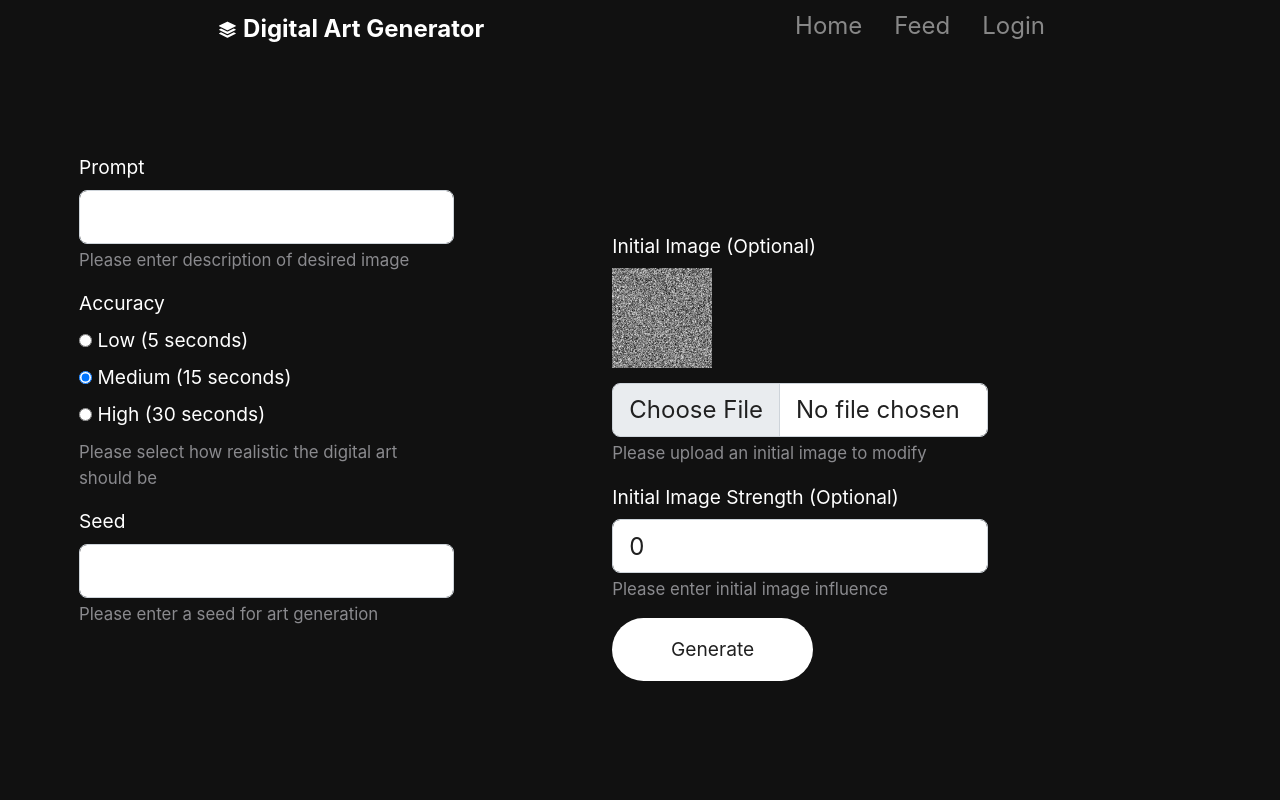
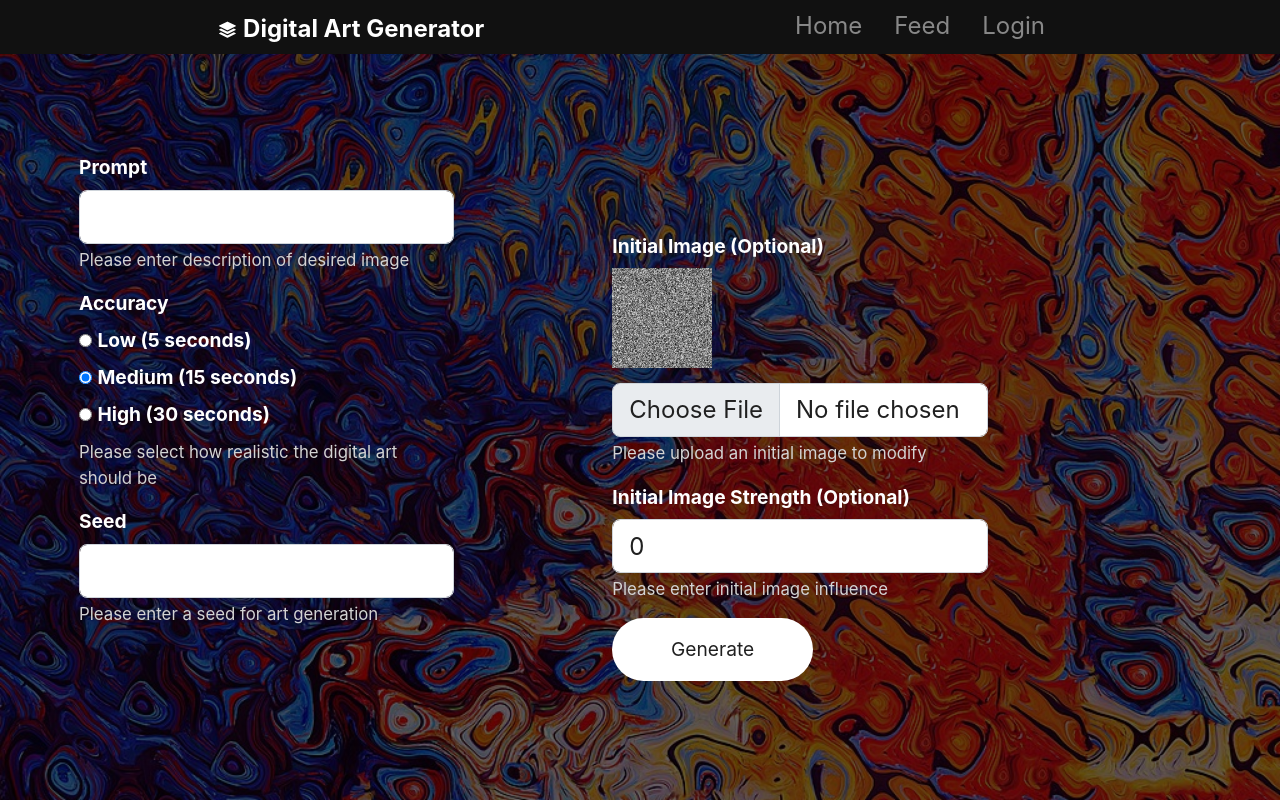
Before and after one commit to shobhitmir/deepmint, a Django app: page /artgen/ in a window 1280 px wide. Run offline with Django 3.2, Linux system fonts and the light colour scheme; some libraries are stand-ins or nearby versions.

Commit message:
changed background image for artgen

```diff
--- a/nftgen/templates/artgen.html
+++ b/nftgen/templates/artgen.html
@@ -27,7 +27,23 @@
     }
     body {
       padding-top: 60px;
+      background-image:
+      linear-gradient(
+      rgba(0, 0, 0, 0.6),
+      rgba(0, 0, 0, 0.6)
+    ),
+      url('../static/images/bg.jpg');
+      background-repeat: repeat-y;
+      background-size: cover;
     }
+    label {
+      color:white;
+      font-weight: bolder;
+    }
+    .form-text {
+      color: lightgray !important;
+    }
+
     .navbar {
     padding-top: 0 !important;
     padding-bottom: 0 !important;
@@ -35,6 +51,8 @@
     .dropdown-menu a:hover {
       background-color: black;
     }
+
+
   </style>
   <link rel="stylesheet" href="{% static 'css/theme.min.css' %}">
   <script src="https://code.jquery.com/jquery-3.3.1.slim.min.js" integrity="sha384-q8i/X+965DzO0rT7abK41JStQIAqVgRVzpbzo5smXKp4YfRvH+8abtTE1Pi6jizo" crossorigin="anonymous"></script>
--- a/nftgen/templates/landing.html
+++ b/nftgen/templates/landing.html
@@ -165,11 +165,11 @@
       <div class="container py-vh-4 position-relative mt-5 px-vw-5 text-center">
         <div class="row d-flex align-items-center justify-content-center py-vh-5">
           <div class="col-12 col-xl-10">
-            <span class="h5 text-secondary fw-lighter">Our Goal</span>
+            <span class="h5 text-secondary fw-lighter" style="font-weight: bolder !important;">Our Goal</span>
             <h1 class="display-huge mt-3 mb-3 lh-1">Enable easy creation of NFTs</h1>
           </div>
           <div class="col-12 col-xl-8">
-            <p class="lead text-secondary">We provide a platform for users to create their own NFTs using
+            <p class="lead text-secondary" style="font-weight: bolder;">We provide a platform for users to create their own NFTs using
                 Neural Networks
             </p>
           </div>
```
Also changed, not shown: nftgen/static/images/artgen_bg.jpeg (added), nftgen/static/images/bg.jpg (added).
